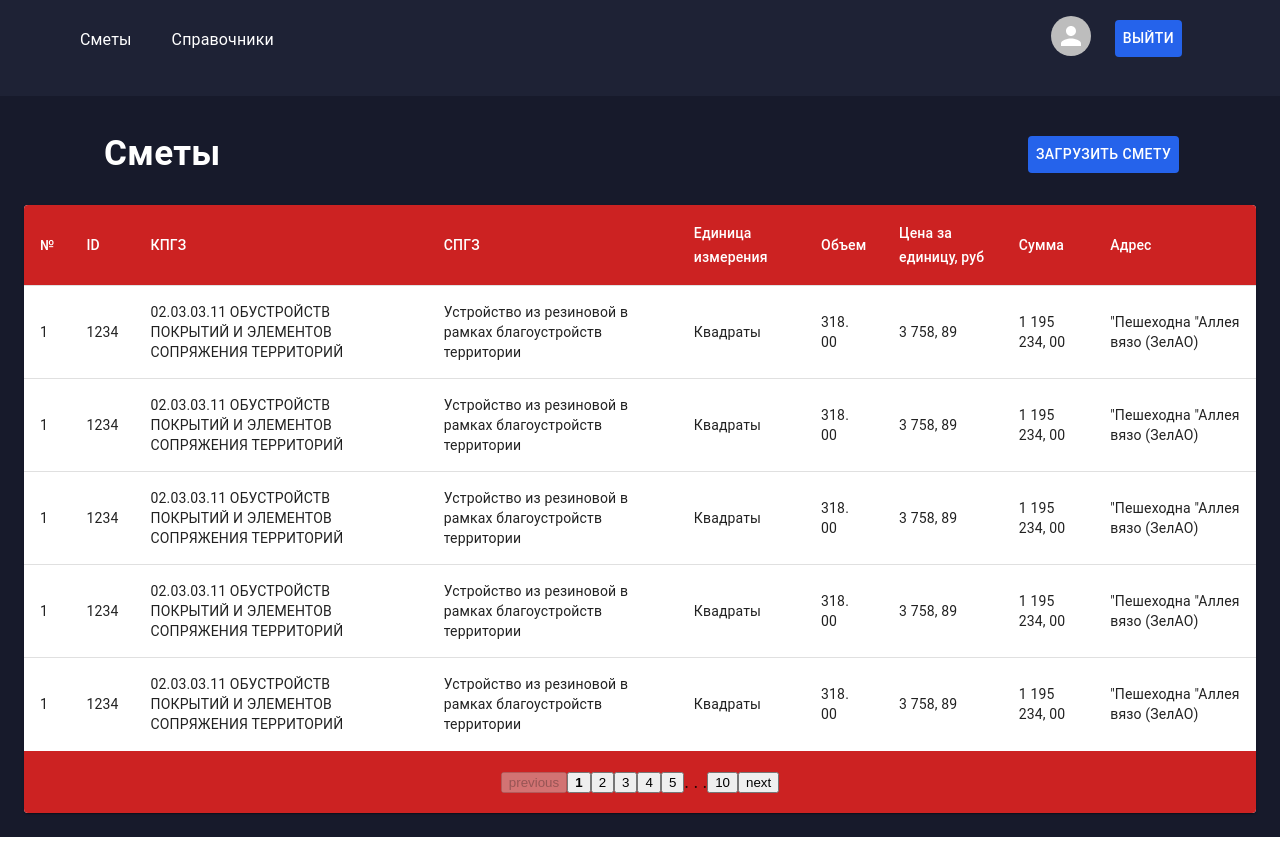
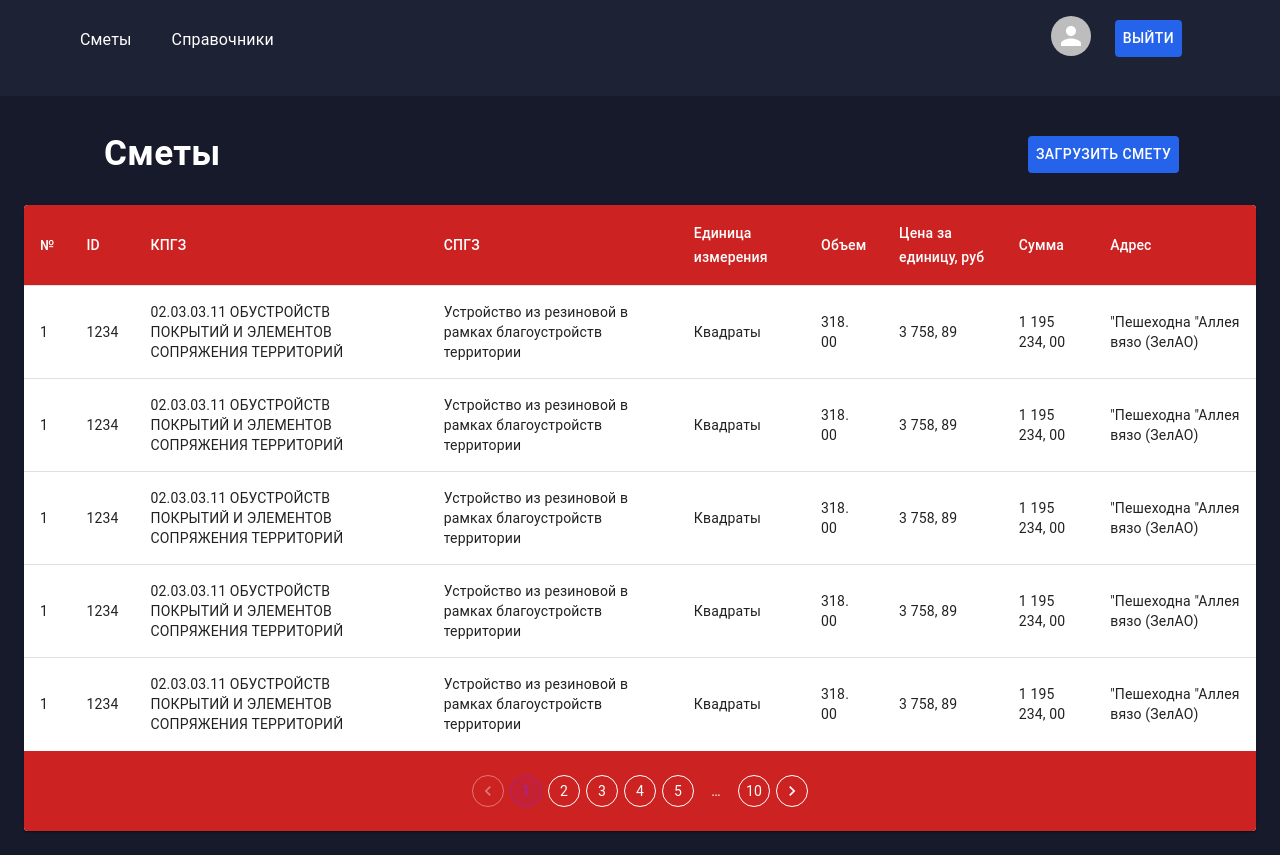
Before and after one commit to Erydo-corp/leaders2022, a Next.js app: page /smeta in a window 1280 px wide. Built offline with nearby package versions, Linux system fonts and the light colour scheme.

Commit message:
fix: update pagination

```diff
--- a/components/tables/BasicTable.jsx
+++ b/components/tables/BasicTable.jsx
@@ -1,6 +1,6 @@
 import React from 'react';
 import { TableContainer, Table, TableHead, TableBody, TableRow, TableCell, TableFooter, Paper } from '@mui/material';
-import Pagination from './Pagination';
+import { MyPagination } from './MyPagination';
 
 export const BasicTable = ({columns, data}) => {
   return(
@@ -35,7 +35,7 @@ export const BasicTable = ({columns, data}) => {
           }
         </TableBody>
       </Table>
-      <Pagination/>
+      <MyPagination/>
     </TableContainer>
   );
 }
--- /dev/null
+++ b/components/tables/MyPagination.jsx
@@ -0,0 +1,17 @@
+import React from 'react';
+import { Pagination, Stack, Box } from '@mui/material';
+
+export const MyPagination = () => {
+  return (
+    <Box sx={{background: '#cc2222', paddingY: 3, display: 'flex', alignItems: 'center', justifyContent: 'center'}}>
+      <Stack spacing={2}>
+        <Pagination count={10} variant="outlined" color="secondary"
+        sx={{
+          '& .MuiPaginationItem-root': {color: '#fff', borderColor: '#fff'},
+          '& .MuiPaginationItem-ellipsis': {color: '#fff'},
+          '& .Mui-selected': {color:'#cc2222', background: '#fff'},
+        }}/>
+      </Stack>
+    </Box>
+  );
+}
--- a/components/tables/Pagination.jsx
+++ /dev/null
@@ -1,51 +0,0 @@
-import * as React from 'react';
-import usePagination from '@mui/material/usePagination';
-import { styled } from '@mui/material/styles';
-
-const List = styled('ul')({
-  listStyle: 'none',
-  padding: '20px 0px',
-  margin: 0,
-  display: 'flex',
-  alignItems: 'center',
-  justifyContent: 'center',
-  background: '#cc2222',
-});
-
-export default function UsePagination() {
-  const { items } = usePagination({
-    count: 10,
-  });
-
-  return (
-      <List>
-        {items.map(({ page, type, selected, ...item }, index) => {
-          let children = null;
-
-          if (type === 'start-ellipsis' || type === 'end-ellipsis') {
-            children = '. . . ';
-          } else if (type === 'page') {
-            children = (
-              <button
-                type="button"
-                style={{
-                  fontWeight: selected ? 'bold' : undefined,
-                }}
-                {...item}
-              >
-                {page}
-              </button>
-            );
-          } else {
-            children = (
-              <button type="button" {...item}>
-                {type}
-              </button>
-            );
-          }
-
-          return <li key={index}>{children}</li>;
-        })}
-      </List>
-  );
-}
```
